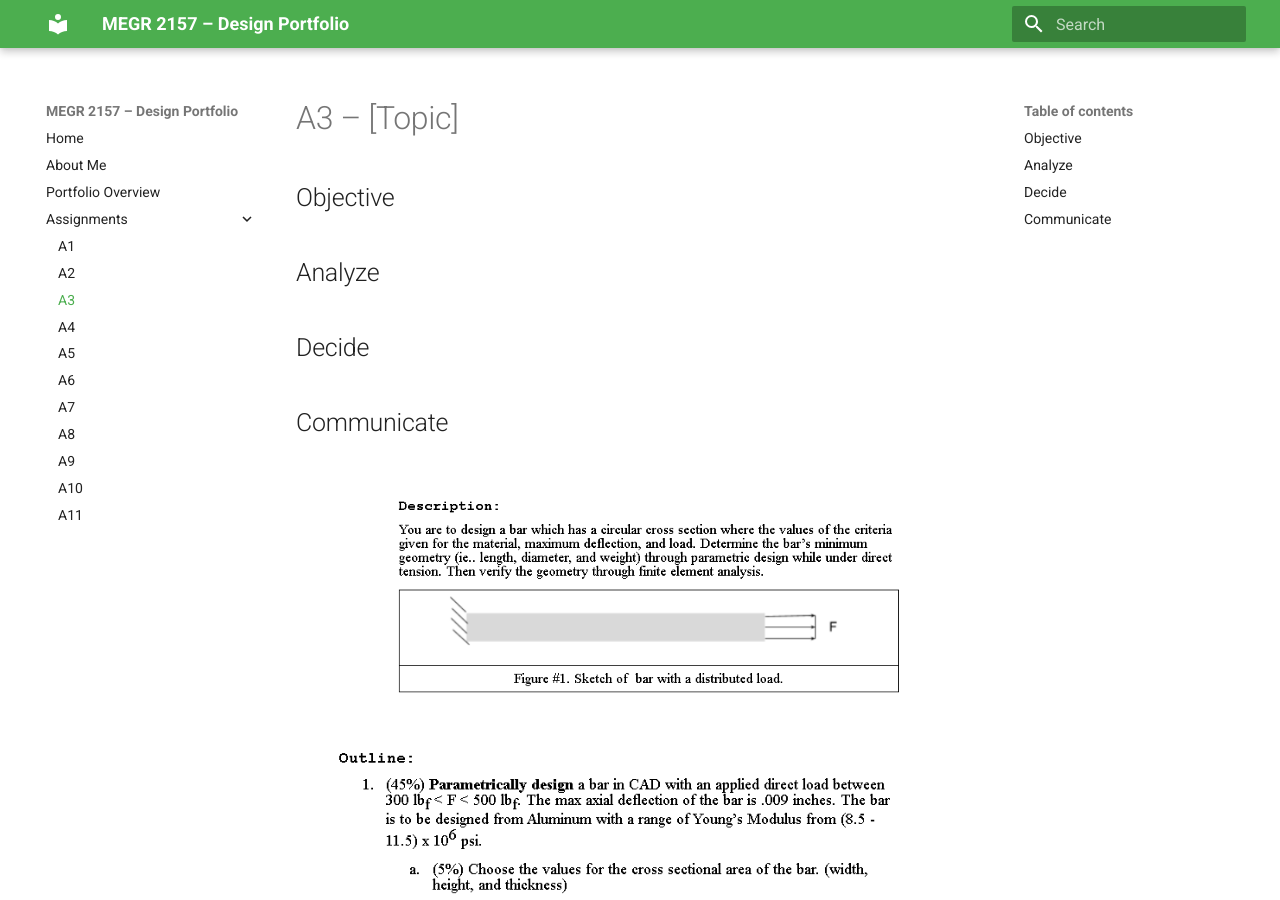
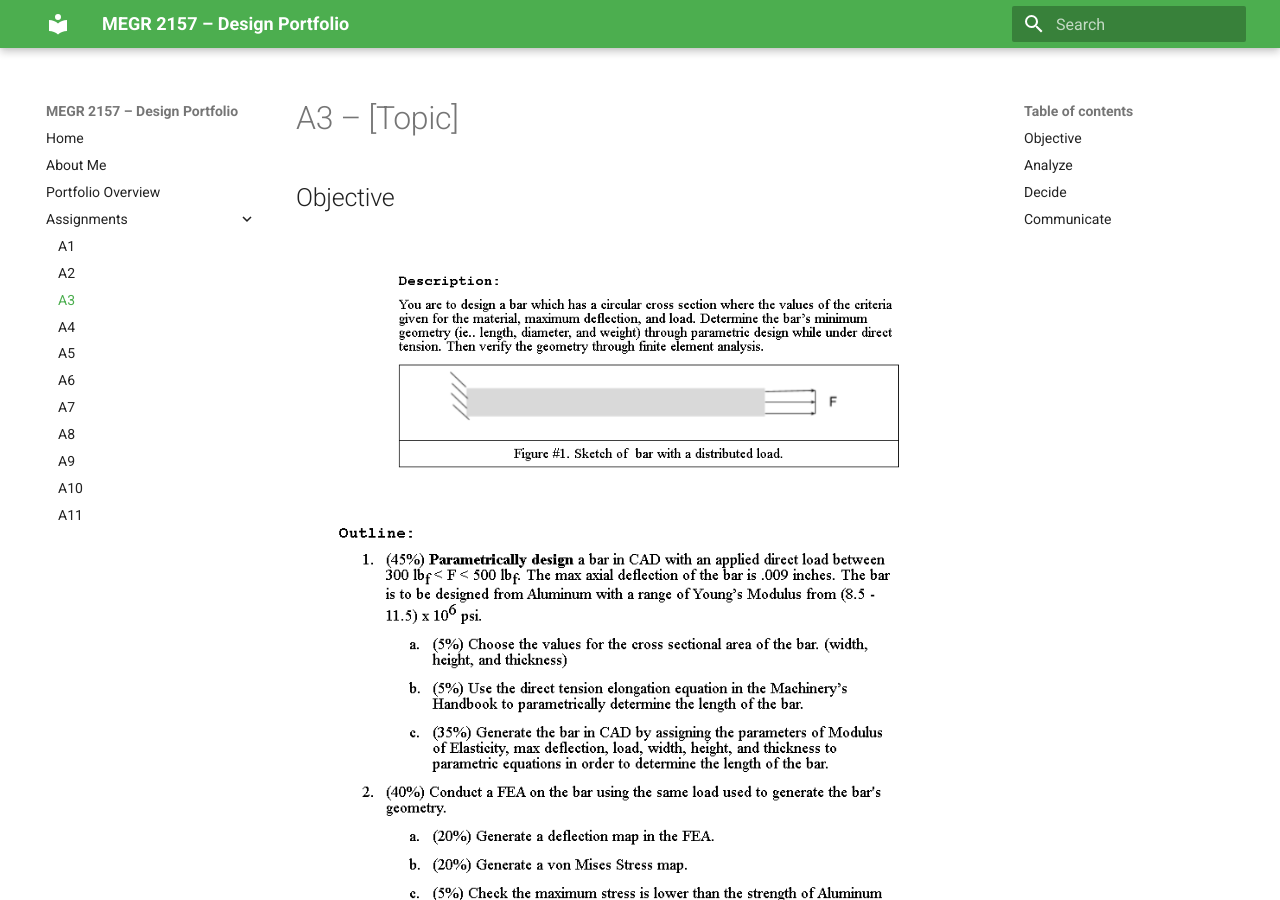
Before and after one commit to Taylor-Rockefeller-Portfolio/megr2157-portfolio, an MkDocs documentation site: the page built from docs/assignments/A03/index.md, in a window 1280 px wide and 900 px high. Built offline with MkDocs 1.6.1 and Material for MkDocs 9.7.7, drawn with Linux system fonts in a browser that asks for light colours.

Commit message:
Modify images in A3 index markdown
Updated images in the A3 assignment documentation.

```diff
--- a/docs/assignments/A03/index.md
+++ b/docs/assignments/A03/index.md
@@ -1,22 +1,22 @@
 # A3 – [Topic]
 
 ## Objective
-
+![](screenshot6.png)
+![](screenshot7.png)
+![](screenshot8.png)
 
 ## Analyze
-
+![](screenshot9.png)
 
 ## Decide
 
 
 ## Communicate
 
-![](screenshot6.png)
-![](screenshot7.png)
-![](screenshot8.png)
+
 ![](screenshot5.png)
 
-![](screenshot9.png)
+
 ![](screenshot10.png)
 
 
```
